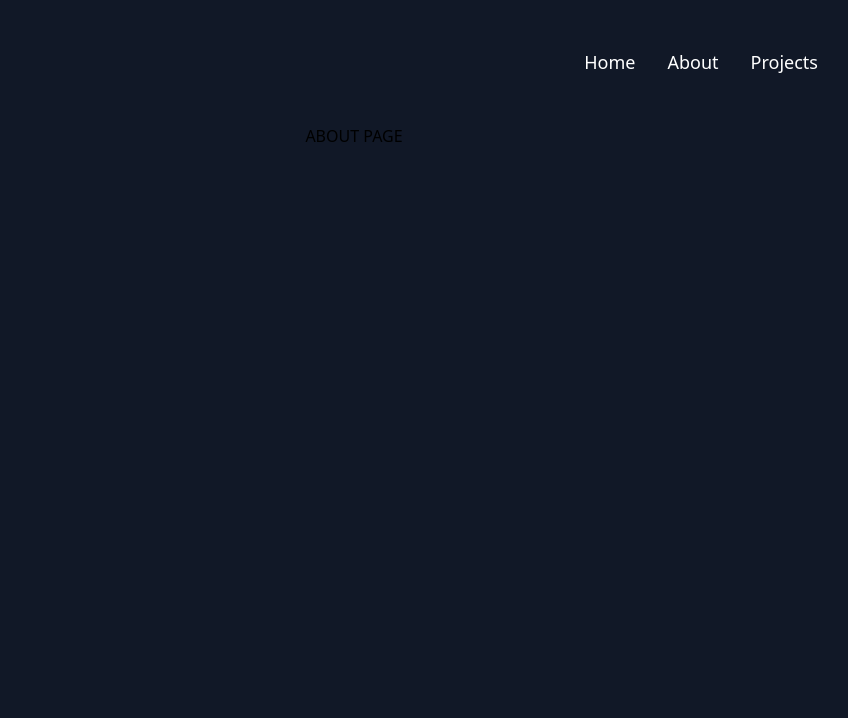
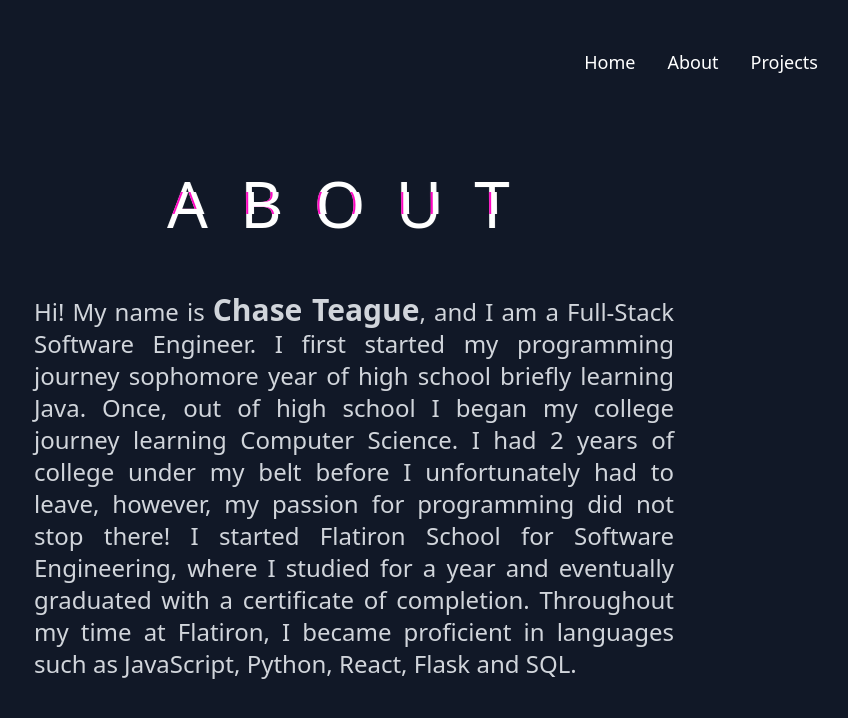
Before and after one commit to ChaseTeague1/chaseteague1.github.io, a React (Create React App) app: page /about in a window 1280 px wide. Shown: the top 718 px of the page, without its empty margins (286-1134 px from the left). Built offline with nearby package versions, Linux system fonts and the light colour scheme.

Commit message:
Moved on to work on the About page to get it started

```diff
--- a/src/components/About.js
+++ b/src/components/About.js
@@ -2,8 +2,18 @@ import React from "react";
 
 function About(){
     return (
-        <div>
-            <h1>ABOUT PAGE</h1>
+        <div className="flex flex-col justify-center items-center h-full py-8">
+            <h1 className="glitch mb-10" data-text="ABOUT">ABOUT</h1>
+            <div className="w-1/2 mx-auto">
+                <p className="text-gray-300 text-justify text-2xl">
+                Hi! My name is <strong className="text-3xl">Chase Teague</strong>, and I am a Full-Stack Software Engineer.
+                I first started my programming journey sophomore year of high school briefly learning Java.
+                Once, out of high school I began my college journey learning Computer Science.
+                I had 2 years of college under my belt before I unfortunately had to leave, however, my passion for programming did not stop there!
+                I started Flatiron School for Software Engineering, where I studied for a year and eventually graduated with a certificate of completion.
+                Throughout my time at Flatiron, I became proficient in languages such as JavaScript, Python, React, Flask and SQL.
+                </p>
+            </div>
         </div>
     )
 }
--- a/src/components/Project.js
+++ b/src/components/Project.js
@@ -1,5 +1,5 @@
 import React from "react";
-
+import { FaGithub } from "react-icons/fa";
 
 function Project({project, isHover}){
 
@@ -8,7 +8,16 @@ function Project({project, isHover}){
           <h2 className="text-3xl text-white text-center">{project.title}</h2>
           <div>
           {
-            isHover && (<p className="text-md text-red-500 text-center">{project.description}</p>)
+            isHover && (
+                <div className="text-center align-center">
+                    <p className="text-md text-red-500 text-center">{project.description}</p>
+                    <p className="text-center text-2xl m-2">
+                        <a target="_blank" href={project.github} className="flex justify-center item-center">
+                            <FaGithub className="text-white text-center"/>
+                        </a>
+                    </p>
+                </div>
+        )
           }
           </div>
           <div className="flex-grow"></div>
--- a/src/components/Projects.js
+++ b/src/components/Projects.js
@@ -6,11 +6,11 @@ import { RiTailwindCssFill } from "react-icons/ri";
 
 function Projects(){
     const [isHover, setIsHover] = useState(null)
-    const [hover, setHover] = useState(false)
 
     const projects = [
         {
             title : "I-RATED",
+            github: "https://github.com/ChaseTeague1/i-rated",
             description: "Movie review web application that showcases full CRUD usability and admin/user privileges",
             skills : [
             {icon: <FaReact/>, colorClass: "text-blue-400"},
@@ -18,25 +18,30 @@ function Projects(){
             {icon: <SiPython />, colorClass: "text-green-400"},
             {icon: <SiFlask />, colorClass: "text-white"},
             {icon: <RiTailwindCssFill />, colorClass: "text-teal-200"}
-        ]
+        ],
+            glow: "shadow-green-500 shadow-lg"
         },
         {
             title : "Bee-Fit",
-            description: "A standard workout out application that allows users to be able to create exercises that they can then add to a workout that they create",
+            github: "https://github.com/ChaseTeague1/Bee-Fit",
+            description: "A standard workout out application that allows users to be able to create exercises",
             skills : [
             {icon: <FaReact />, colorClass: "text-blue-400"},
             {icon: <SiJavascript />, colorClass: "text-yellow-300"},
             {icon: <SiPython />, colorClass: "text-green-400"},
             {icon: <SiFlask />, colorClass: "text-white"}
-        ]
+        ],
+            glow: "shadow-yellow-500 shadow-lg"
         },
         {
             title : "Recipe Finder",
-            description: "An all inclusive recipe finder, search, filter and create your very own recipes",
+            github: "https://github.com/ChaseTeague1/recipe-finder",
+            description: "An all inclusive recipe finder, search, filter and create your very own recipes and explore others",
             skills : [
             {icon: <FaReact />, colorClass: "text-blue-400"},
             {icon: <SiJavascript />, colorClass: "text-yellow-300"}
-        ]
+        ],
+            glow: "shadow-orange-500 shadow-lg"
         }
     ]
     return (
@@ -52,7 +57,8 @@ function Projects(){
               >
                 <div
                 className={`bg-gray-800 p-6 rounded-lg shadow-lg w-full max-w-xs transition-all duration-300 ease-in-out
-                    ${isHover === index ? "h-56" : "h-32"}`}
+                    ${isHover === index ? "h-56" : "h-32"}
+                    ${isHover === index ? project.glow : ""}`}
                 >
                   <Project project={project} isHover={isHover === index}/>
                 </div>
```
